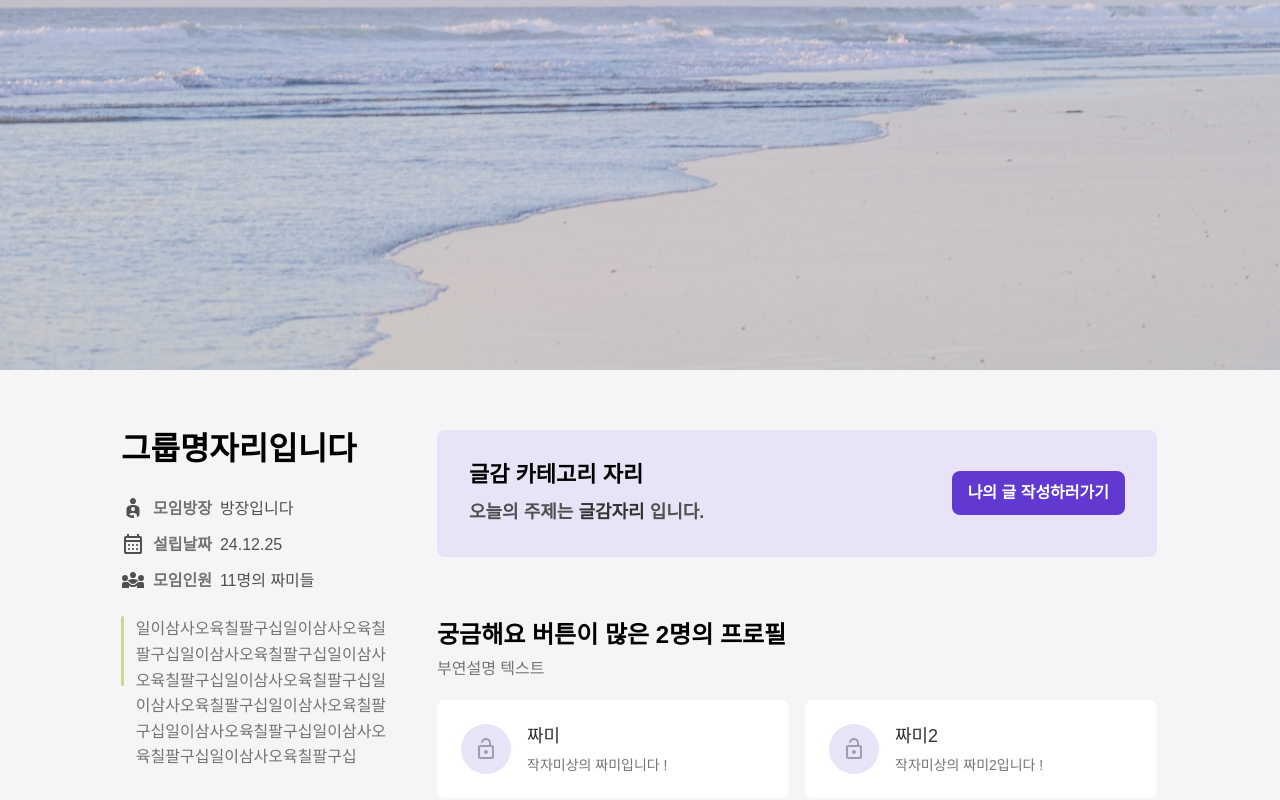
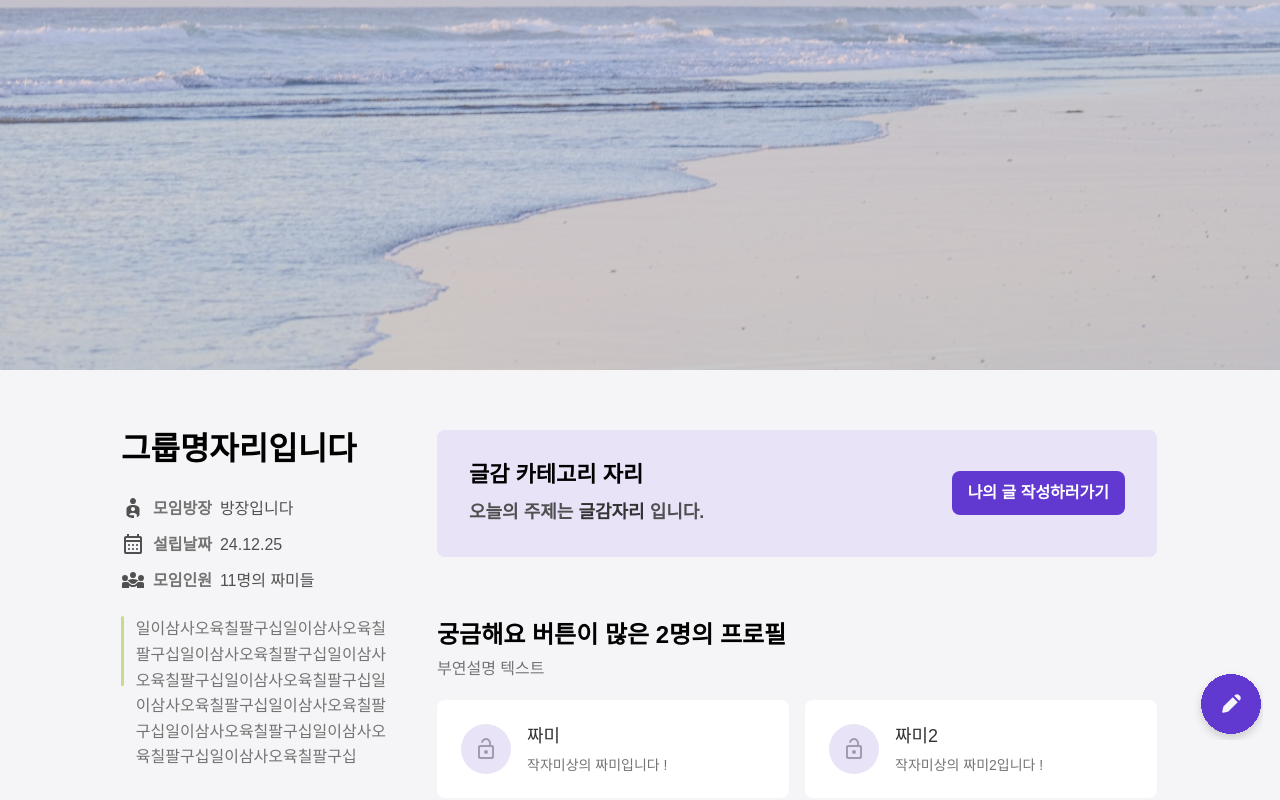
Before and after one commit to Mile-Writings/Mile-Client, a React (Vite) app: page /group/1 in a window 1280 px wide. Shown: the top 800 px of the page. Built offline with nearby package versions, Linux system fonts and the light colour scheme; a web font is replaced by a local one; what emotion-reset would draw is missing.

Commit message:
feat/#55 : 플로팅버튼

```diff
--- a/src/assets/svgs/index.tsx
+++ b/src/assets/svgs/index.tsx
@@ -16,3 +16,5 @@ export { default as HeaderLogoIc } from './headerLogoSvg.svg?react';
 
 export { default as MakeGroupPlusBtn } from './mainMakeGroupBtnEnable.svg?react';
 export { default as MakeGroupPlusHoverBtn } from './mainMakeGroupBtnHover.svg?react';
+export { default as GroupFloatingBtnIc } from './groupFloatingBtn.svg?react';
+export { default as GroupFloatingBtnHoverIc } from './groupFloatingBtnHover.svg?react';
--- a/src/pages/groupFeed/GroupFeed.tsx
+++ b/src/pages/groupFeed/GroupFeed.tsx
@@ -9,6 +9,8 @@ import CuriousProfile from './CuriousProfile';
 import GroupCuriousTitle from './GroupCuriousTitle';
 import GroupSideHeader from './GroupSideHeader';
 import GroupTodayWriteStyle from './GroupTodayWriteStyle';
+import GroupFloatingBtn from '../../assets/svgs/groupFloatingBtn.svg';
+import GroupFloatingBtnHover from '../../assets/svgs/groupFloatingBtnHover.svg';
 import Footer from '../../components/commons/Footer';
 import Spacing from '../../components/commons/Spacing';
 
@@ -50,6 +52,7 @@ const GroupFeed = () => {
       </GroupInfoWrapper>
       <Spacing marginBottom="14" />
       <Footer />
+      <FloatingBtn />
     </GroupFeedWrapper>
   );
 };
@@ -95,3 +98,20 @@ const TopicDescription = styled.div`
 
   ${({ theme }) => theme.fonts.body3};
 `;
+
+const FloatingBtn = styled.div`
+  position: fixed;
+  right: calc((100vw - 136.6rem) / 2 + 6rem);
+  bottom: 6rem;
+  display: flex;
+  align-items: center;
+  justify-content: center;
+  width: 7rem;
+  height: 7rem;
+
+  background-image: url(${GroupFloatingBtn});
+
+  :hover {
+    background-image: url(${GroupFloatingBtnHover});
+  }
+`;
```
Also changed, not shown: src/assets/svgs/groupFloatingBtn.svg (added), src/assets/svgs/groupFloatingBtnHover.svg (added).
